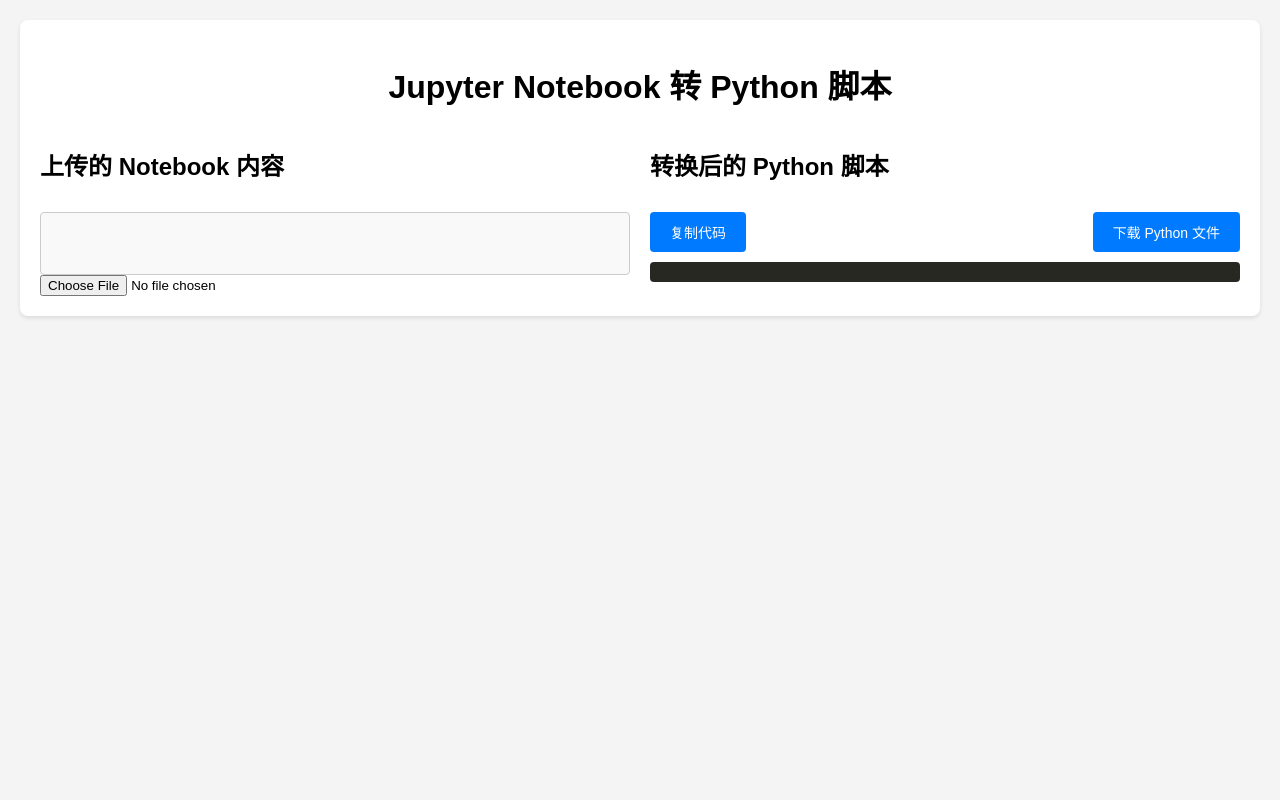
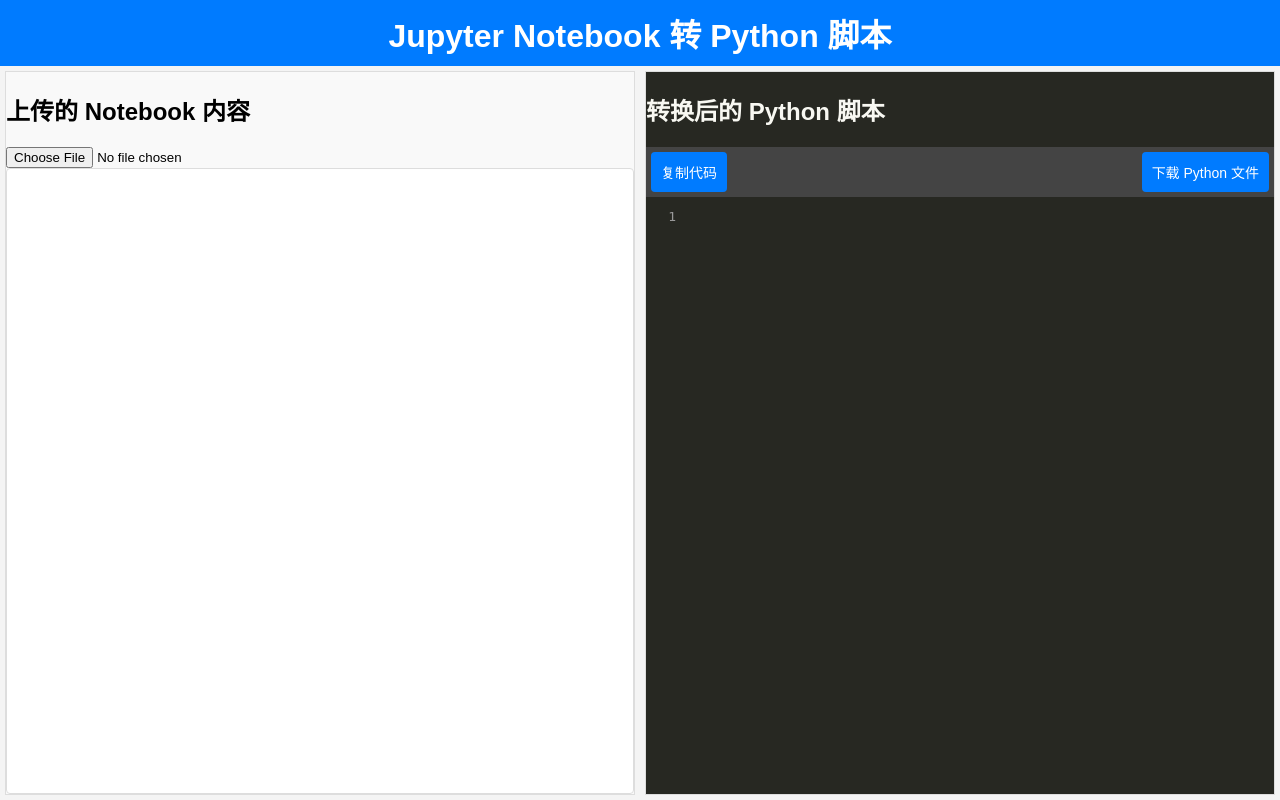
Before and after one commit to AndersonHJB/JupyterConvert, a Flask app: page / in a window 1280 px wide. Run offline with Flask 3, Linux system fonts and the light colour scheme.

Commit message:
V0.0.2-re0.2

```diff
--- a/app.py
+++ b/app.py
@@ -4,9 +4,7 @@
 
 app = Flask(__name__)
 UPLOAD_FOLDER = "uploads"
-CONVERTED_FOLDER = "converted"
 os.makedirs(UPLOAD_FOLDER, exist_ok=True)
-os.makedirs(CONVERTED_FOLDER, exist_ok=True)
 
 
 def convert_notebook_to_script(notebook_content):
@@ -43,7 +41,7 @@
 
                 python_script = convert_notebook_to_script(notebook_content)
                 return jsonify({
-                    "notebook": json.dumps(notebook_content, indent=4, ensure_ascii=False),
+                    "notebook": notebook_content,
                     "python": python_script,
                 })
             except (ValueError, json.JSONDecodeError) as e:
--- a/static/script.js
+++ b/static/script.js
@@ -1,6 +1,6 @@
 document.addEventListener("DOMContentLoaded", () => {
     const uploadInput = document.getElementById("upload-notebook");
-    const notebookContent = document.getElementById("notebook-content");
+    const notebookRender = document.getElementById("notebook-render");
     const pythonContent = document.getElementById("python-content");
     const copyCodeButton = document.getElementById("copy-code");
     const downloadPythonButton = document.getElementById("download-python");
@@ -21,8 +21,22 @@
             const result = await response.json();
 
             if (response.ok) {
-                notebookContent.value = result.notebook;
-                pythonContent.textContent = result.python;
+                // Render Notebook content
+                notebookRender.innerHTML = result.notebook.cells
+                    .map((cell) => {
+                        if (cell.cell_type === "markdown") {
+                            return `<div class="markdown">${cell.source.join("")}</div>`;
+                        } else if (cell.cell_type === "code") {
+                            return `<pre><code>${cell.source.join("")}</code></pre>`;
+                        }
+                    })
+                    .join("");
+
+                // Render Python content with line numbers
+                pythonContent.innerHTML = result.python
+                    .split("\n")
+                    .map((line, i) => `<span>${line}</span>`)
+                    .join("\n");
 
                 // Enable download button
                 downloadPythonButton.addEventListener("click", () => {
@@ -42,7 +56,8 @@
     });
 
     copyCodeButton.addEventListener("click", () => {
-        navigator.clipboard.writeText(pythonContent.textContent).then(() => {
+        const code = pythonContent.textContent;
+        navigator.clipboard.writeText(code).then(() => {
             alert("代码已复制到剪贴板！");
         });
     });
--- a/static/styles.css
+++ b/static/styles.css
@@ -3,25 +3,28 @@
     background-color: #f4f4f4;
     margin: 0;
     padding: 0;
+    height: 100vh;
+    overflow: hidden;
 }
 
 .container {
-    max-width: 1200px;
-    margin: 20px auto;
-    padding: 20px;
-    background: #fff;
-    border-radius: 8px;
-    box-shadow: 0 2px 4px rgba(0, 0, 0, 0.1);
+    display: flex;
+    flex-direction: column;
+    height: 100%;
 }
 
 h1 {
     text-align: center;
-    margin-bottom: 20px;
+    padding: 10px;
+    background-color: #007bff;
+    color: white;
+    margin: 0;
 }
 
 .main-content {
     display: flex;
-    gap: 20px;
+    flex: 1;
+    overflow: hidden;
 }
 
 .left-panel,
@@ -29,42 +32,64 @@
     flex: 1;
     display: flex;
     flex-direction: column;
+    overflow: hidden;
+    border: 1px solid #ddd;
+    margin: 5px;
 }
 
-textarea,
-pre {
-    flex: 1;
-    margin-top: 10px;
-    padding: 10px;
-    font-family: "Courier New", Courier, monospace;
-    font-size: 14px;
-    border: 1px solid #ccc;
-    border-radius: 4px;
-    resize: none;
-    overflow: auto;
-}
-
-textarea {
+.left-panel {
     background-color: #f9f9f9;
 }
 
-pre {
+#notebook-render {
+    flex: 1;
+    overflow-y: auto;
+    padding: 10px;
+    background: white;
+    border: 1px solid #ddd;
+    border-radius: 4px;
+}
+
+.right-panel {
     background-color: #272822;
     color: #f8f8f2;
-    overflow-x: auto;
-    white-space: pre-wrap;
-    border: none;
+}
+
+pre {
+    flex: 1;
+    margin: 0;
+    padding: 10px;
+    overflow: auto;
+    line-height: 1.5;
+    font-family: "Courier New", Courier, monospace;
+    position: relative;
+}
+
+pre code {
+    counter-reset: line;
+    display: block;
+}
+
+pre code::before {
+    content: counter(line);
+    counter-increment: line;
+    position: absolute;
+    left: 0;
+    width: 30px;
+    text-align: right;
+    color: #999;
 }
 
 .code-header {
+    padding: 5px;
+    background-color: #444;
     display: flex;
     justify-content: space-between;
     align-items: center;
-    margin-top: 10px;
 }
 
 button {
-    padding: 10px 20px;
+    padding: 10px;
     border: none;
     border-radius: 4px;
     background-color: #007bff;
--- a/templates/index.html
+++ b/templates/index.html
@@ -12,8 +12,8 @@
         <div class="main-content">
             <div class="left-panel">
                 <h2>上传的 Notebook 内容</h2>
-                <textarea id="notebook-content" readonly></textarea>
                 <input type="file" id="upload-notebook" accept=".ipynb">
+                <div id="notebook-render"></div>
             </div>
             <div class="right-panel">
                 <h2>转换后的 Python 脚本</h2>
@@ -21,7 +21,7 @@
                     <button id="copy-code">复制代码</button>
                     <button id="download-python">下载 Python 文件</button>
                 </div>
-                <pre id="python-content"></pre>
+                <pre id="python-content"><code></code></pre>
             </div>
         </div>
     </div>
```
